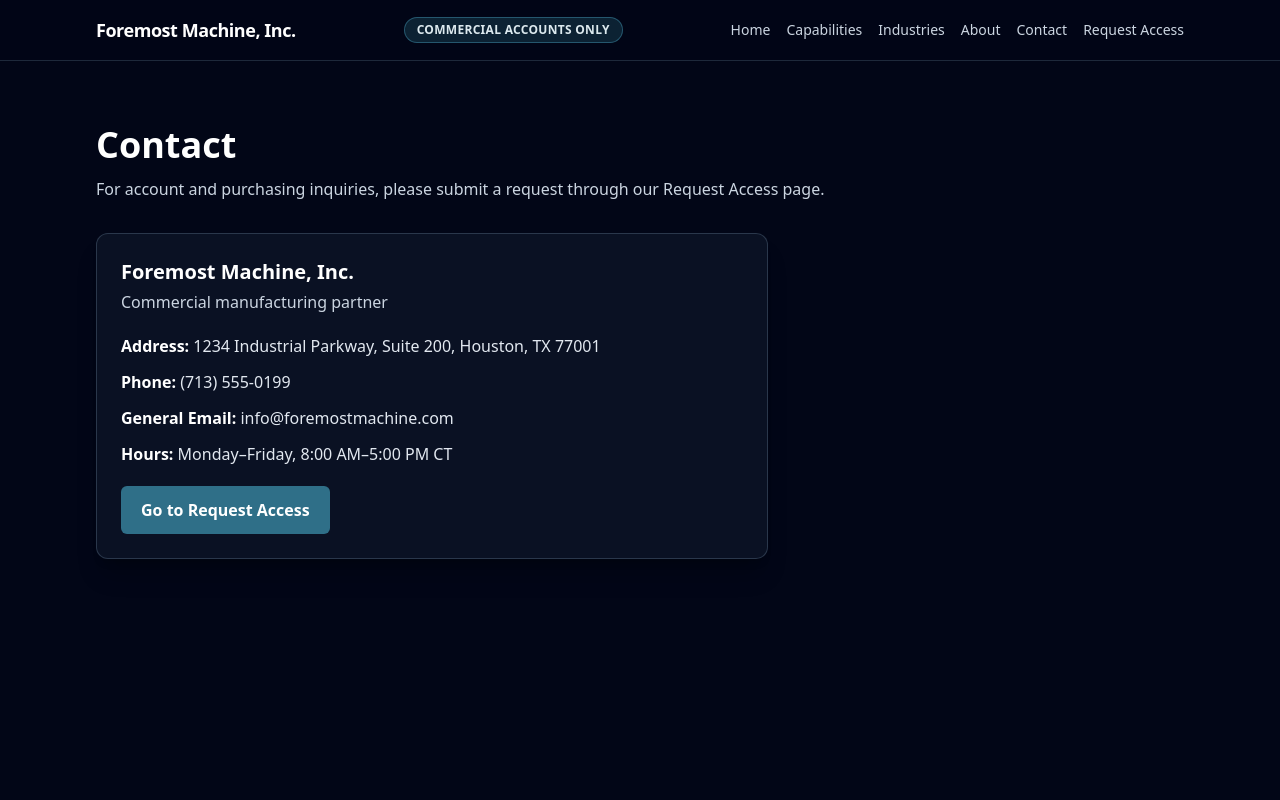
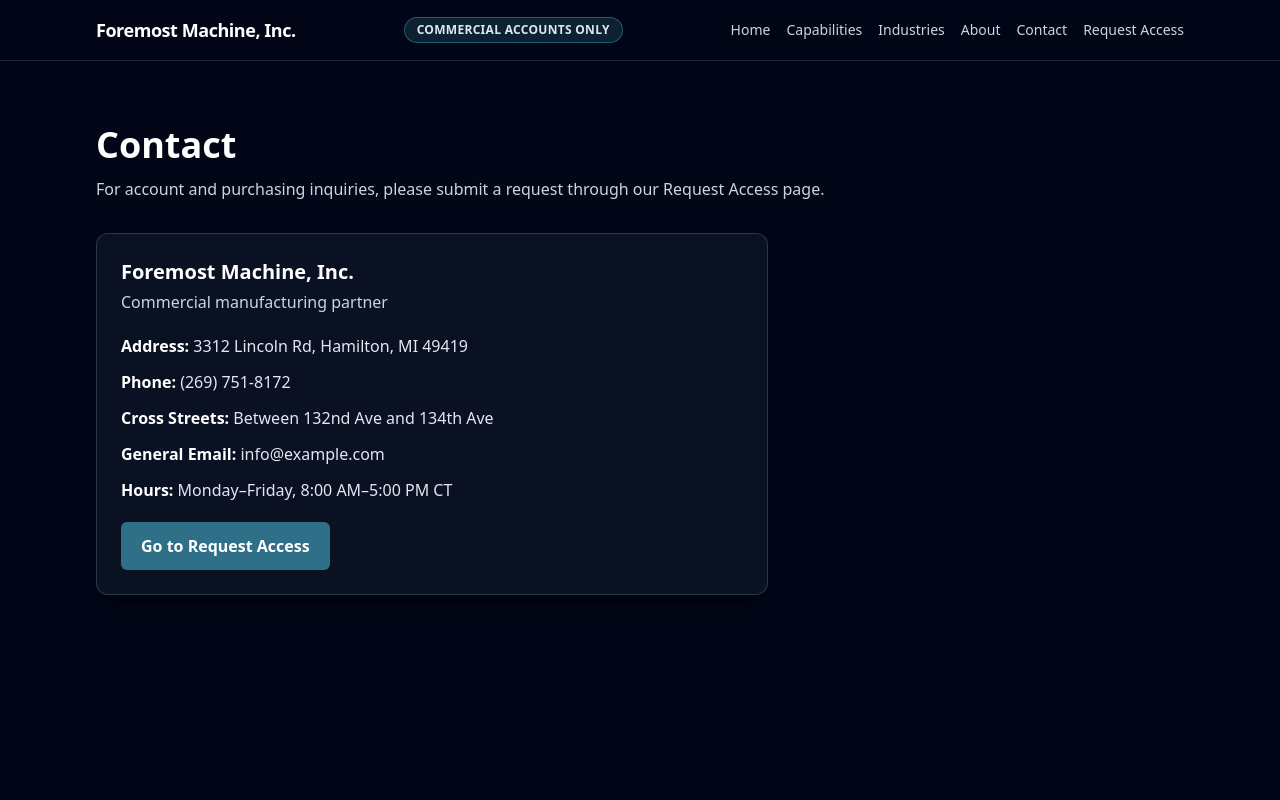
Before and after one commit to pdubsmcgee/pdubsmcgee.github.io, an Astro site in the folder foremost-main/foremost-main/: page /contact in a window 1280 px wide. Shown: the top 800 px of the page. Built offline with nearby package versions, Linux system fonts and the light colour scheme; Astro itself is replaced by a stand-in of ours.

Commit message:
Update contact page with Hamilton MI business details

```diff
--- a/foremost-main/foremost-main/src/pages/contact.astro
+++ b/foremost-main/foremost-main/src/pages/contact.astro
@@ -13,9 +13,10 @@ import BaseLayout from '../layouts/BaseLayout.astro';
       </div>
 
       <div class="space-y-3 text-slate-200">
-        <p><span class="font-semibold text-white">Address:</span> 1234 Industrial Parkway, Suite 200, Houston, TX 77001</p>
-        <p><span class="font-semibold text-white">Phone:</span> <a href="tel:+17135550199" class="text-brand-300 hover:text-brand-200">(713) 555-0199</a></p>
-        <p><span class="font-semibold text-white">General Email:</span> <a href="mailto:info@foremostmachine.com" class="text-brand-300 hover:text-brand-200">info@foremostmachine.com</a></p>
+        <p><span class="font-semibold text-white">Address:</span> 3312 Lincoln Rd, Hamilton, MI 49419</p>
+        <p><span class="font-semibold text-white">Phone:</span> <a href="tel:+12697518172" class="text-brand-300 hover:text-brand-200">(269) 751-8172</a></p>
+        <p><span class="font-semibold text-white">Cross Streets:</span> Between 132nd Ave and 134th Ave</p>
+        <p><span class="font-semibold text-white">General Email:</span> <a href="mailto:info@example.com" class="text-brand-300 hover:text-brand-200">info@example.com</a></p>
         <p><span class="font-semibold text-white">Hours:</span> Monday–Friday, 8:00 AM–5:00 PM CT</p>
       </div>
 
--- a/foremost-main/foremost-main/src/pages/portal/rfq.astro
+++ b/foremost-main/foremost-main/src/pages/portal/rfq.astro
@@ -17,7 +17,7 @@ import PortalGuard from '../../components/PortalGuard.astro';
         <label class="block md:col-span-2"><span class="mb-1 block text-sm text-slate-200">Notes</span><textarea name="notes" rows="3" class="w-full rounded-md border border-slate-700 bg-slate-950 px-3 py-2"></textarea></label>
         <label class="block md:col-span-2"><span class="mb-1 block text-sm text-slate-200">Optional file upload</span><input name="attachment" type="file" class="w-full rounded-md border border-slate-700 bg-slate-950 px-3 py-2" /></label>
       </div>
-      <p class="text-sm text-slate-300">If file upload has issues, email CAD and drawings to <a class="text-brand-100 underline" href="mailto:rfq@foremostmachine.com">rfq@foremostmachine.com</a>.</p>
+      <p class="text-sm text-slate-300">If file upload has issues, email CAD and drawings to <a class="text-brand-100 underline" href="mailto:rfq@example.com">rfq@example.com</a>.</p>
       <button type="submit" class="rounded-md bg-brand-500 px-4 py-2 font-semibold text-white">Submit RFQ</button>
     </form>
   </PortalGuard>
```
